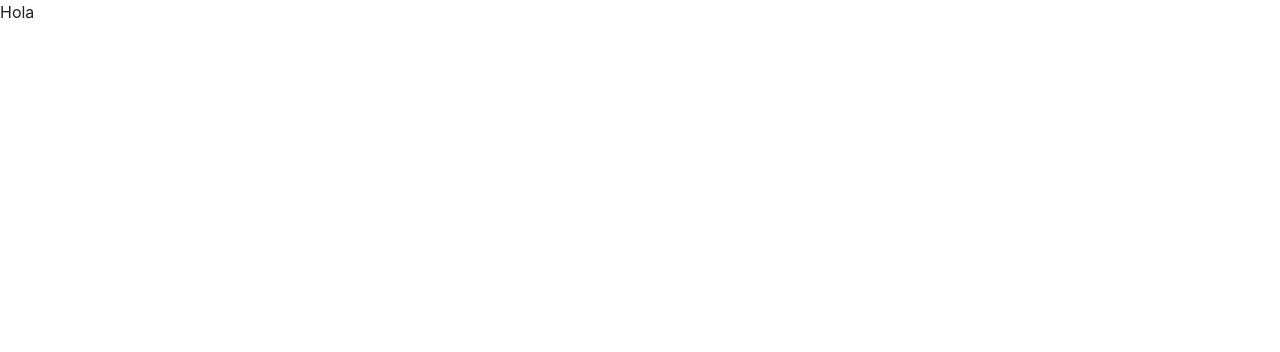
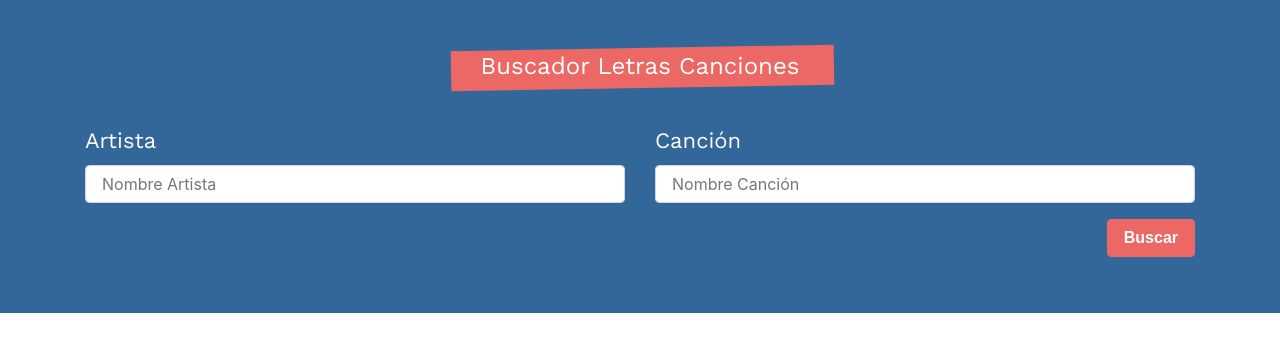
Before and after one commit to leotangram/music-hooks, a React (Create React App) app: page / in a window 1280 px wide. Shown: the top 352 px of the page. Built offline with nearby package versions, Linux system fonts and the light colour scheme; a web font is replaced by a local one.

Commit message:
Multiple states.

```diff
--- a/src/App.js
+++ b/src/App.js
@@ -1,7 +1,17 @@
 import React, { useState, useEffect, Fragment } from 'react'
+import Form from './components/Form'
 
 function App() {
-  return <p>Hola</p>
+  // Utilizar useSsate con 3 states diferentes
+  const [artist, setArtist] = useState('')
+  const [lyric, setLyric] = useState([])
+  const [info, setInfo] = useState({})
+
+  return (
+    <Fragment>
+      <Form />
+    </Fragment>
+  )
 }
 
 export default App
--- /dev/null
+++ b/src/components/Form.js
@@ -0,0 +1,48 @@
+import React, { useState } from 'react'
+
+function Form() {
+  return (
+    <div className='bg-info'>
+      <div className='container'>
+        <div className='row'>
+          <form className='col card text-white bg-transparent  mb-5 pt-5 pb-2'>
+            <fieldset>
+              <legend className='text-center'>Buscador Letras Canciones</legend>
+              <div className='row'>
+                <div className='col-md-6'>
+                  <div className='form-group'>
+                    <label>Artista</label>
+                    <input
+                      type='text'
+                      className='form-control'
+                      name='artist'
+                      placeholder='Nombre Artista'
+                      required
+                    />
+                  </div>
+                </div>
+                <div className='col-md-6'>
+                  <div className='form-group'>
+                    <label>Canción</label>
+                    <input
+                      type='text'
+                      className='form-control'
+                      name='song'
+                      placeholder='Nombre Canción'
+                      required
+                    />
+                  </div>
+                </div>
+              </div>
+              <button type='submit' className='btn btn-primary float-right'>
+                Buscar
+              </button>
+            </fieldset>
+          </form>
+        </div>
+      </div>
+    </div>
+  )
+}
+
+export default Form
```
